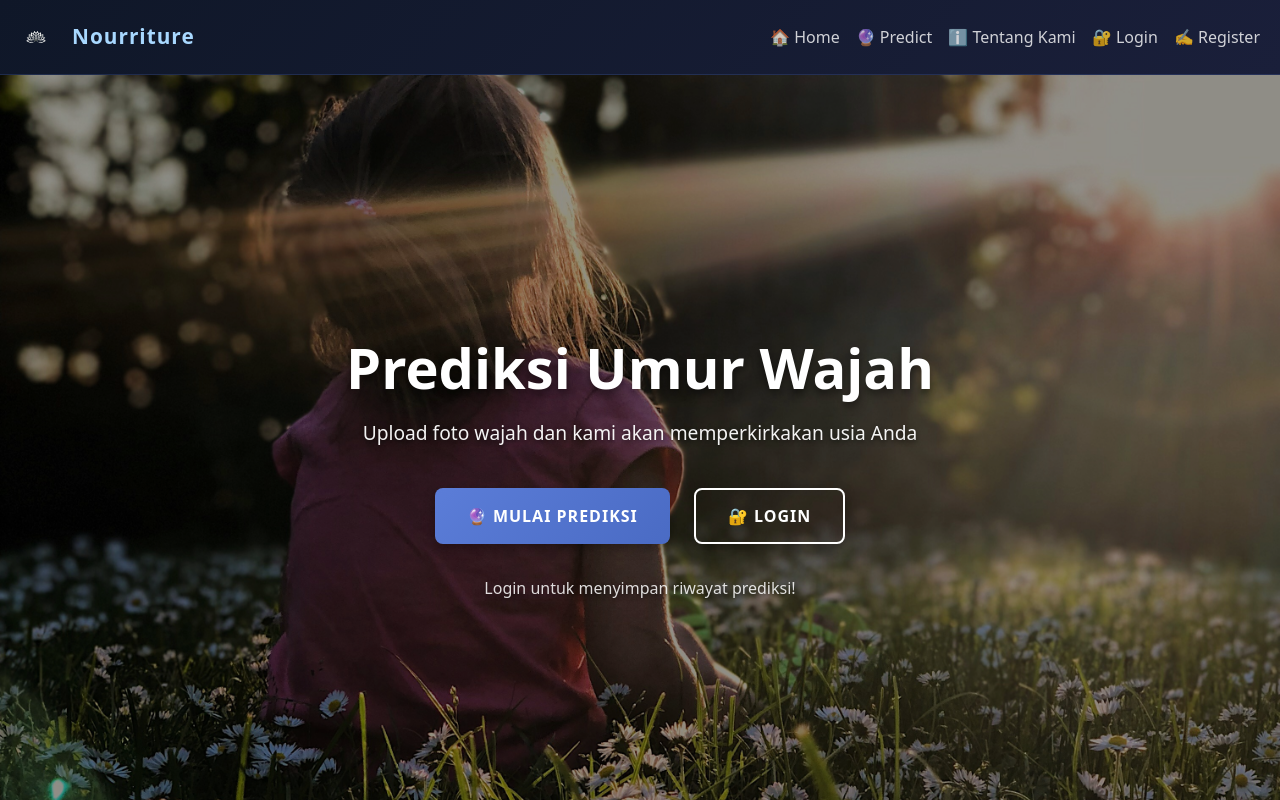
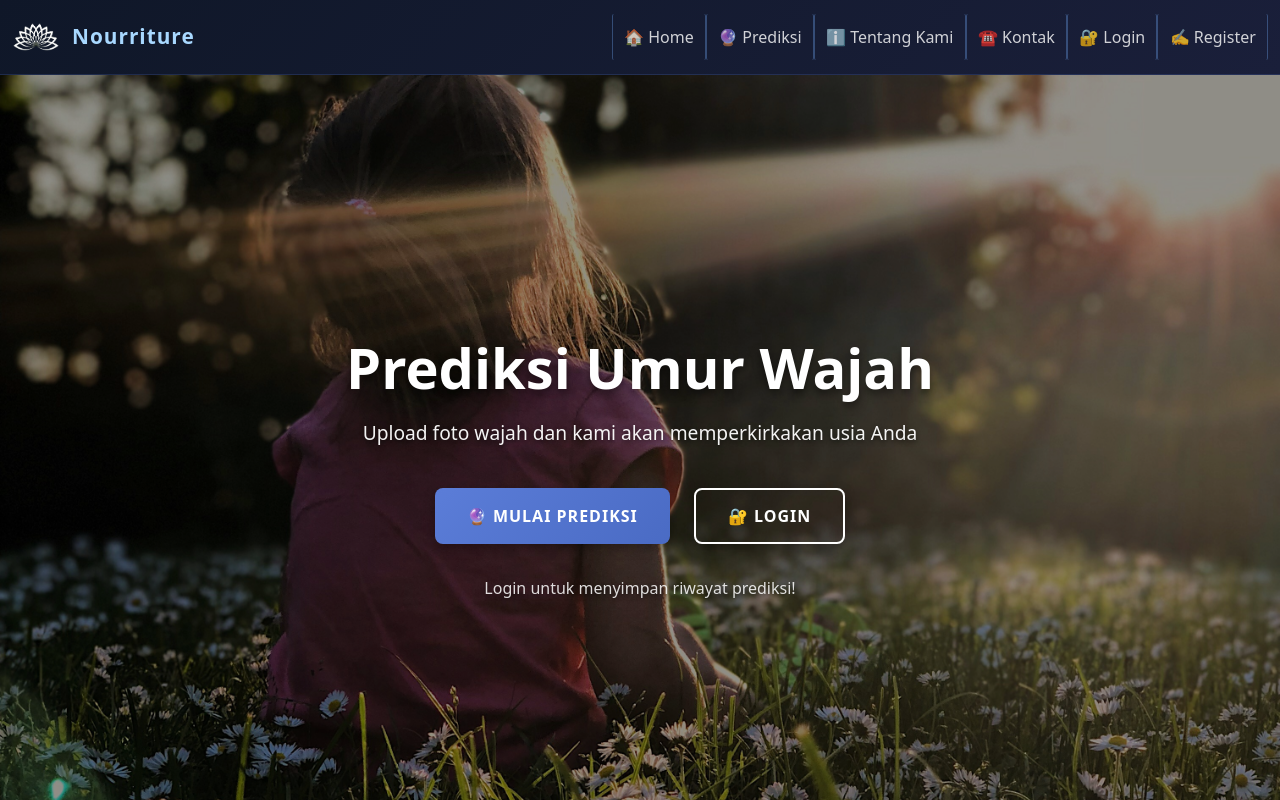
Before and after one commit to FernandoAntonius/Nourriture-React, a React (Vite) app: page / in a window 1280 px wide. Built offline with nearby package versions, Linux system fonts and the light colour scheme.

Commit message:
navigasi footer dan navbar

```diff
--- a/src/components/Footer.jsx
+++ b/src/components/Footer.jsx
@@ -57,10 +57,10 @@ export default function Footer() {
             © 2026 Nourriture All rights reserved.
           </p>
           <div className="footer-action-links">
-            <a href="#tentang" className="action-link tentang-link">
+            <a href="tentang" className="action-link tentang-link">
               Tentang
             </a>
-            <a href="#kontak" className="action-link kontak-link">
+            <a href="kontak" className="action-link kontak-link">
               Kontak
             </a>
           </div>
--- a/src/components/Navbar.css
+++ b/src/components/Navbar.css
@@ -13,6 +13,17 @@
   display: flex;
   align-items: center;
   gap: 0.75rem;
+}
+
+.nav-item {
+  padding: 0.2rem 0.2rem;
+  border-radius: 2px;
+  text-decoration: none;
+  font-size: 0.95rem;
+  font-weight: 300;
+  transition: all 0.3s ease;
+  border-left: 1px solid rgba(100, 150, 220, 0.4);
+  border-right: 1px solid rgba(100, 150, 220, 0.4);
 }
 
 .custom-navbar .navbar-brand:hover {
@@ -54,7 +65,7 @@
 }
 
 .custom-navbar .nav-link::after {
-  content: '';
+  content: "";
   position: absolute;
   bottom: -2px;
   left: 0;
--- a/src/components/Navbar.jsx
+++ b/src/components/Navbar.jsx
@@ -14,7 +14,11 @@ export default function Navbar({ isLoggedIn, onLogout }) {
     <nav className="navbar navbar-expand-lg navbar-dark custom-navbar">
       <div className="container-fluid">
         <a className="navbar-brand" href="/">
-          <img src="/Logo.png" alt="Nourriture Logo" className="navbar-logo-img" />
+          <img
+            src="/Logo.png"
+            alt="Nourriture Logo"
+            className="navbar-logo-img"
+          />
           <span className="navbar-brand-text">Nourriture</span>
         </a>
         <button
@@ -24,8 +28,7 @@ export default function Navbar({ isLoggedIn, onLogout }) {
           data-bs-target="#navbarNav"
           aria-controls="navbarNav"
           aria-expanded="false"
-          aria-label="Toggle navigation"
-        >
+          aria-label="Toggle navigation">
           <span className="navbar-toggler-icon"></span>
         </button>
         <div className="collapse navbar-collapse" id="navbarNav">
@@ -37,12 +40,17 @@ export default function Navbar({ isLoggedIn, onLogout }) {
             </li>
             <li className="nav-item">
               <a className="nav-link" href="/predict">
-                🔮 Predict
+                🔮 Prediksi
               </a>
             </li>
             <li className="nav-item">
               <a className="nav-link" href="/tentang">
                 ℹ️ Tentang Kami
+              </a>
+            </li>
+            <li className="nav-item">
+              <a className="nav-link" href="/kontak">
+                ☎️ Kontak
               </a>
             </li>
 
@@ -61,8 +69,7 @@ export default function Navbar({ isLoggedIn, onLogout }) {
                 <li className="nav-item">
                   <button
                     className="nav-link nav-logout"
-                    onClick={handleLogout}
-                  >
+                    onClick={handleLogout}>
                     🚪 Logout
                   </button>
                 </li>
```
Also changed, not shown: public/Logo.png.
